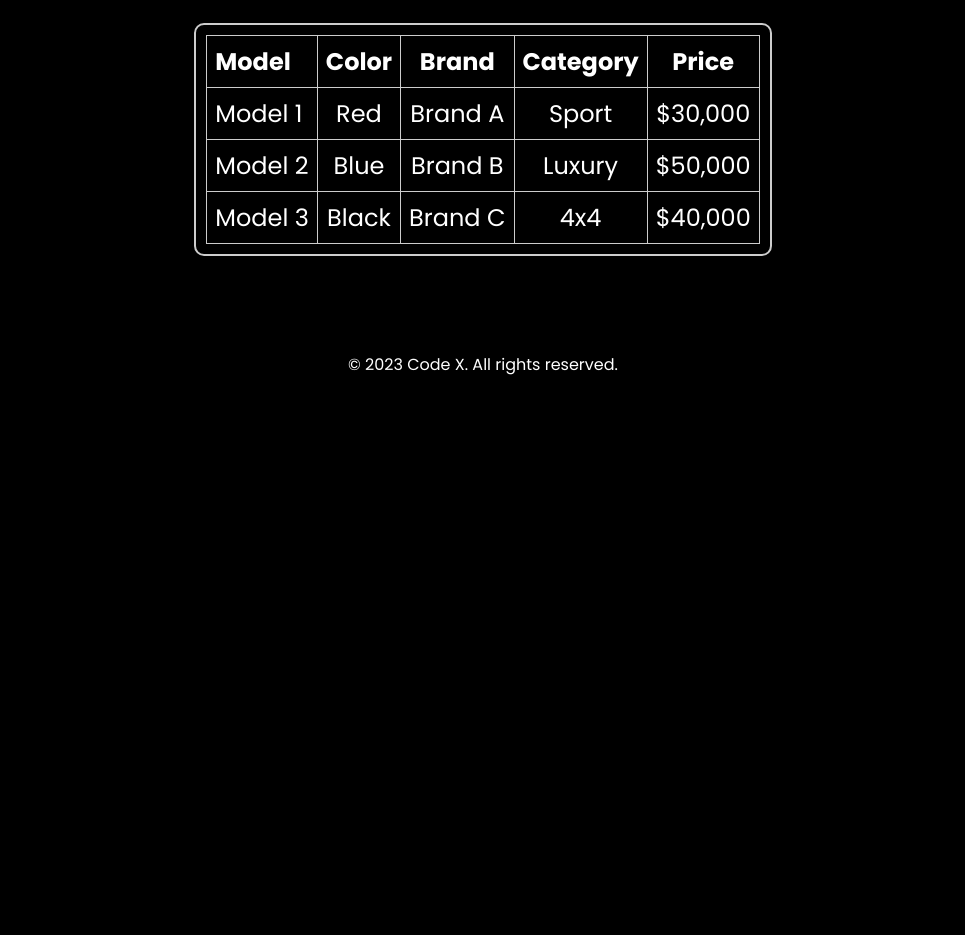
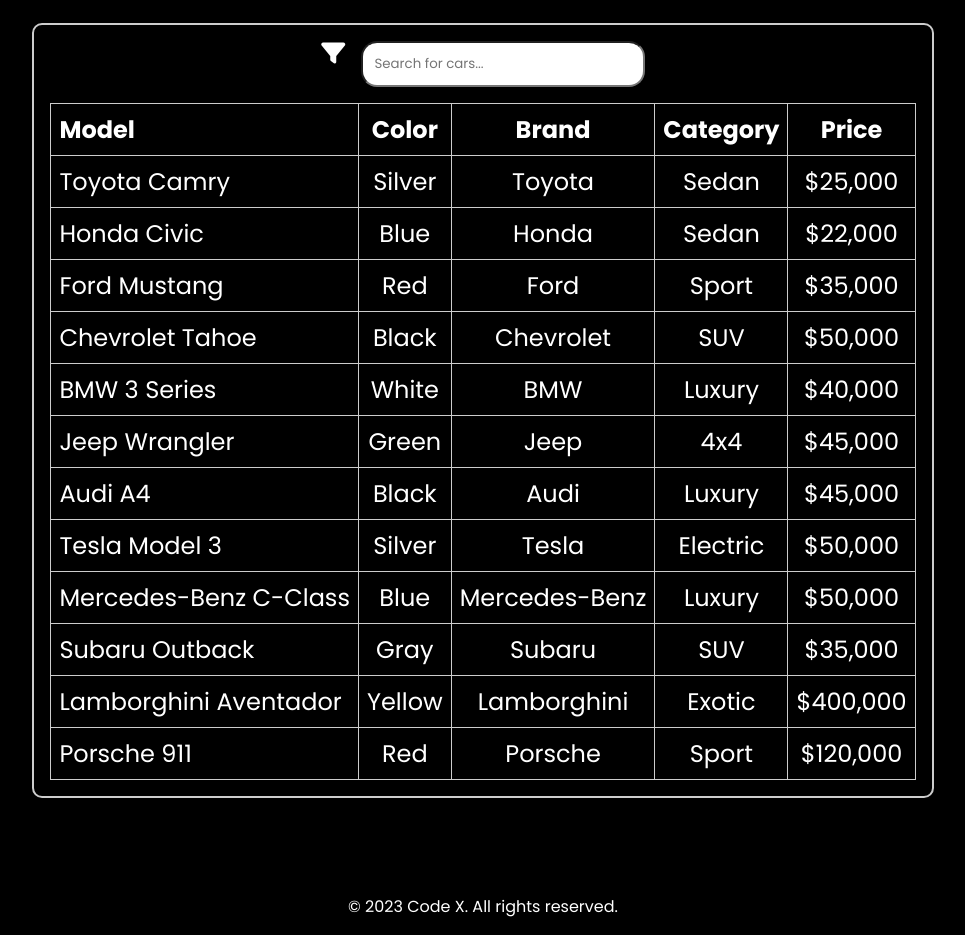
Before and after one commit to CapaCiTi-2023/code-x-website, a plain HTML site: page cars.html in a window 1280 px wide. Shown: the part 718-1653 px from the top of the page, without its empty margins (157-1122 px from the left). Before the commit the page ends 1111 px from the top, so only its background shows below. Drawn offline with nearby package versions, Linux system fonts and the light colour scheme; a web font is replaced by a local one.

Commit message:
fixed car search bar

```diff
--- a/metrics.css
+++ b/cars.css
@@ -2,7 +2,7 @@ body {
     background-color: #000000;
     color: #ffffff;
 }
-#prices {
+#cars {
     padding: 5rem 10rem;
     min-height: 100vh;
     display: flex;
@@ -12,7 +12,7 @@ body {
     font-size: 1.5rem;
     gap: 1rem;
 }
-#prices .column {
+#cars .row_1 {
     text-align: center;
     background-color: #181818;
     border-radius: 2rem;
@@ -20,12 +20,19 @@ body {
     width: 50%;
 }
 
+/* table */
 .list_of_cars {
     margin-top: 20px;
     border: 2px solid #ccc;
     color: white;
     border-radius: 10px;
-    padding: 10px;
+    padding: 1rem;
+
+    display: flex;
+    flex-direction: column;
+    justify-content: center;
+    align-items: center;
+    gap: 1rem;
 }
 
 .carTable {
@@ -46,3 +53,14 @@ body {
 .carTable th:first-child, .carTable td:first-child {
     text-align: left;
 }
+
+/* filter */
+#searchInput {
+    padding: .7rem;
+    border-radius: 1rem;
+}
+
+#searchBox {
+    display: flex;
+    gap: 1rem;
+}
--- a/metrics.html
+++ b/cars.html
@@ -8,9 +8,8 @@
     <link rel="stylesheet" href="css/global.css">
     <link rel="stylesheet" href="css/nav.css">
     <link rel="stylesheet" href="css/button.css">
-    <link rel="stylesheet" href="css/search.css">
 
-    <link rel="stylesheet" href="metrics.css">
+    <link rel="stylesheet" href="cars.css">
     <script src="https://cdnjs.cloudflare.com/ajax/libs/Chart.js/2.9.4/Chart.js"></script>
     <link rel="stylesheet" href="https://cdnjs.cloudflare.com/ajax/libs/font-awesome/6.2.0/css/all.min.css">
 </head>
@@ -18,11 +17,6 @@
     <header>
         <div class="title">
             <i class="fa-solid fa-car"></i>
-
-            <!-- <input type="text" id="searchQuery" placeholder="Enter your search query...">
-            <button onclick="performSearch()" id="searchBtn">
-                <i class="fa-solid fa-magnifying-glass" id="search_icon"></i>
-            </button> -->
         </div>
 
         <div class="hamburger">
@@ -35,7 +29,7 @@
             <ul>
                 <li><a href="index.html">HOME</a></li>
                 <li><a href="about.html">ABOUT</a></li>
-                <li><a href="metrics.html" class="active">METRICS</a></li>
+                <li><a href="cars.html" class="active">CARS</a></li>
                 <li><a href="events.html">EVENTS</a></li>
                 <li><a href="signup.html">SIGN UP</a></li>
                 <li><a href="newPage.html">TEST BUILD</a></li>
@@ -45,16 +39,18 @@
 
     <main>
         <div class="content-wrapper">
-            <div id="prices">
-                <div class="column">
+            <div id="cars">
+                <div class="row_1">
                     <h1>Metrics of concurrent rentals over time</h1>
-
                     <canvas id="myChart" style="width:100%;"></canvas>
-
                 </div>
 
-                <div class="column_2">
+                <div class="row_2">
                     <div class="list_of_cars">
+                        <div id="searchBox">
+                            <i class="fa-solid fa-filter"></i>
+                            <input type="text" id="searchInput" placeholder="Search for cars...">
+                        </div>
                         <table class="carTable">
                             <thead>
                                 <tr>
--- a/events.css
+++ b/events.css
@@ -33,6 +33,8 @@ body {
     font-size: 4.5rem;
     background-color: white;
     color: rgb(0, 0, 0);
+
+    /* add this */
     z-index: 1;
 }
 
--- a/script/metrics.js
+++ b/script/metrics.js
@@ -41,13 +41,25 @@ document.addEventListener('DOMContentLoaded', function() {
 
   // car table
   const cars = [
-    { model: 'Model 1', color: 'Red', brand: 'Brand A', category: 'Sport', price: '$30,000' },
-    { model: 'Model 2', color: 'Blue', brand: 'Brand B', category: 'Luxury', price: '$50,000' },
-    { model: 'Model 3', color: 'Black', brand: 'Brand C', category: '4x4', price: '$40,000' }
-    // Add more cars as needed
+    { model: 'Toyota Camry', color: 'Silver', brand: 'Toyota', category: 'Sedan', price: '$25,000' },
+    { model: 'Honda Civic', color: 'Blue', brand: 'Honda', category: 'Sedan', price: '$22,000' },
+    { model: 'Ford Mustang', color: 'Red', brand: 'Ford', category: 'Sport', price: '$35,000' },
+    { model: 'Chevrolet Tahoe', color: 'Black', brand: 'Chevrolet', category: 'SUV', price: '$50,000' },
+    { model: 'BMW 3 Series', color: 'White', brand: 'BMW', category: 'Luxury', price: '$40,000' },
+    { model: 'Jeep Wrangler', color: 'Green', brand: 'Jeep', category: '4x4', price: '$45,000' },
+    { model: 'Audi A4', color: 'Black', brand: 'Audi', category: 'Luxury', price: '$45,000' },
+    { model: 'Tesla Model 3', color: 'Silver', brand: 'Tesla', category: 'Electric', price: '$50,000' },
+    { model: 'Mercedes-Benz C-Class', color: 'Blue', brand: 'Mercedes-Benz', category: 'Luxury', price: '$50,000' },
+    { model: 'Subaru Outback', color: 'Gray', brand: 'Subaru', category: 'SUV', price: '$35,000' },
+    { model: 'Lamborghini Aventador', color: 'Yellow', brand: 'Lamborghini', category: 'Exotic', price: '$400,000' },
+    { model: 'Porsche 911', color: 'Red', brand: 'Porsche', category: 'Sport', price: '$120,000' }
   ];
 
   const carTableBody = document.getElementById('carTableBody');
+  const searchInput = document.getElementById('searchInput');
+
+  function populateTable(cars) {
+      carTableBody.innerHTML = '';
 
       cars.forEach(car => {
           const row = document.createElement('tr');
@@ -62,4 +74,21 @@ document.addEventListener('DOMContentLoaded', function() {
 
           carTableBody.appendChild(row);
       });
+  }
+
+  populateTable(cars);
+
+  searchInput.addEventListener('input', function() {
+      const searchTerm = this.value.toLowerCase();
+
+      const filteredCars = cars.filter(car => {
+          return car.model.toLowerCase().includes(searchTerm) ||
+                car.color.toLowerCase().includes(searchTerm) ||
+                car.brand.toLowerCase().includes(searchTerm) ||
+                car.category.toLowerCase().includes(searchTerm) ||
+                car.price.toLowerCase().includes(searchTerm);
       });
+
+      populateTable(filteredCars);
+  });
+});
```
Also changed, not shown: about.html (+1 -1 lines), events.html (+1 -1 lines), index.html (+1 -1 lines), newPage.html (+1 -1 lines). Lines whose indentation alone changed are shown as unchanged.
